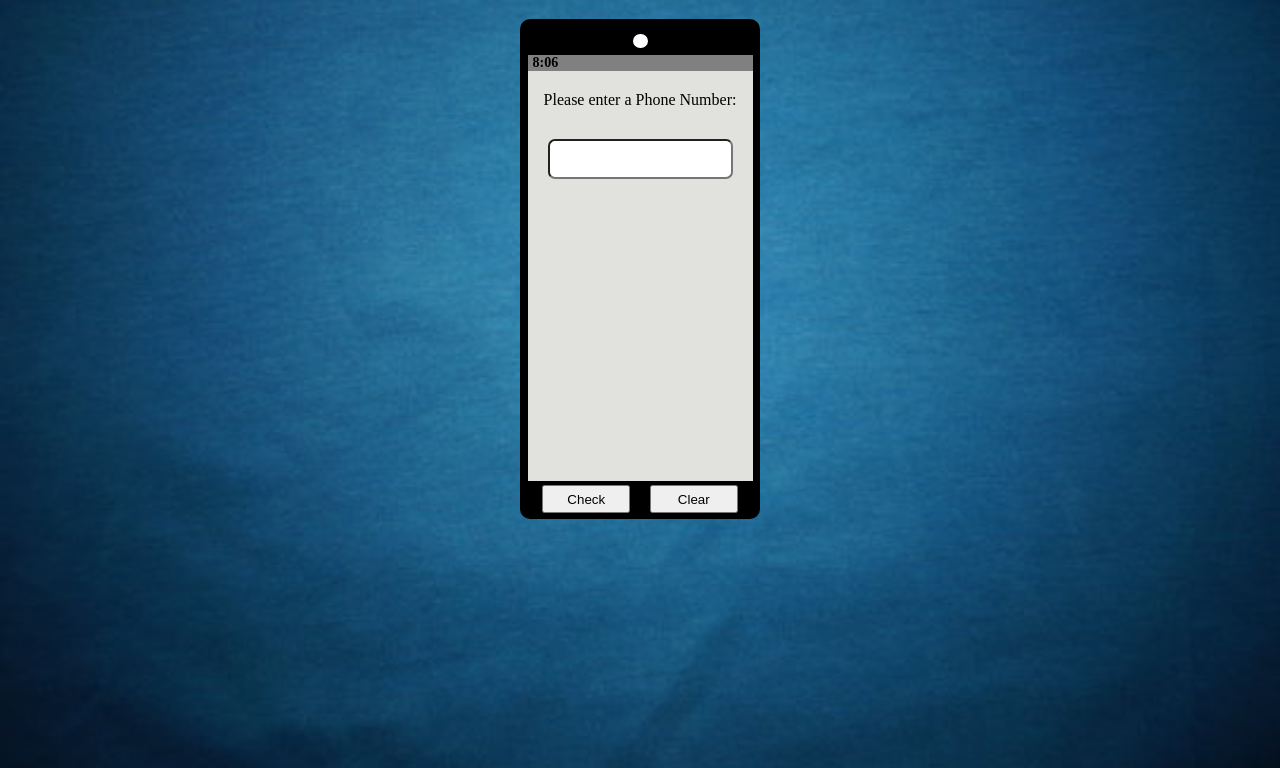
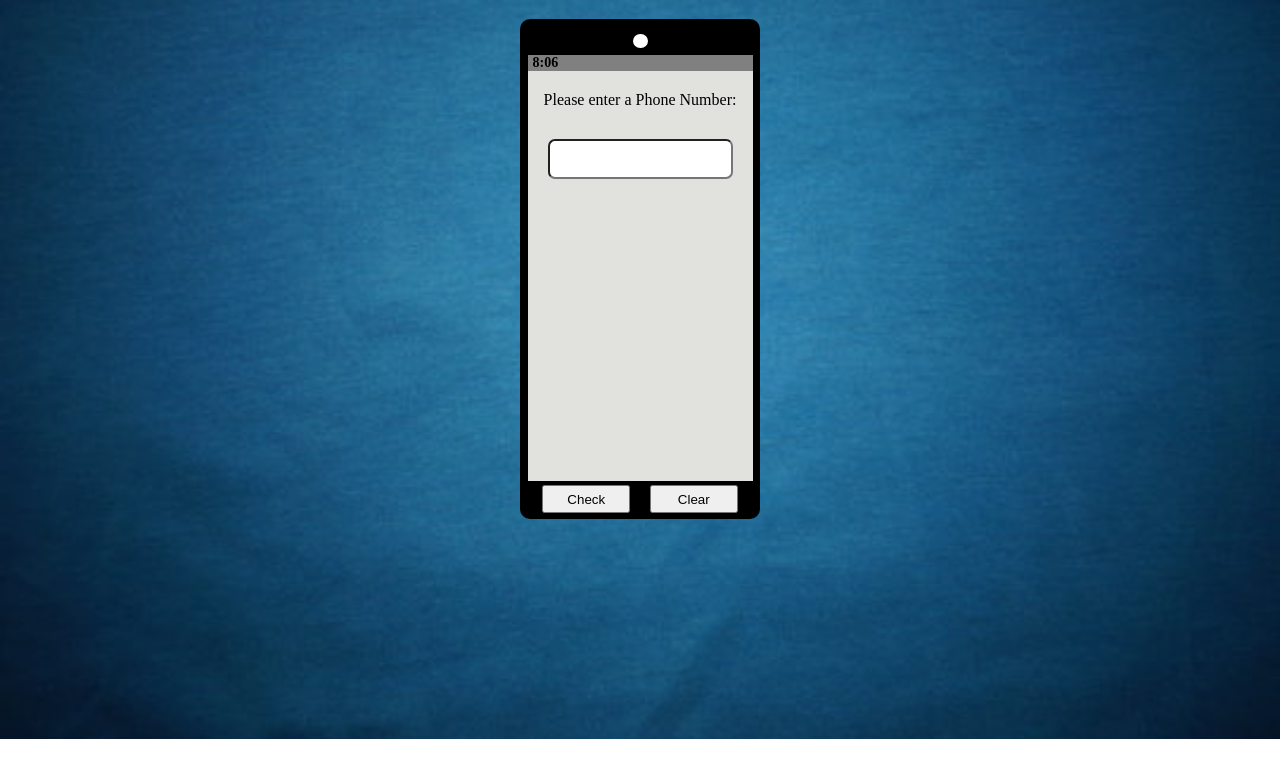
Before and after one commit to Kavitharshan/US-TELEPHONE-VALIDATOR, a plain HTML site: page index.html in a window 1280 px wide. Shown: the part 61-829 px from the top of the page. After the commit the page ends 800 px from the top, so only its background shows below. Drawn offline with Linux system fonts and the light colour scheme.

Commit message:
Removed background elements

```diff
--- a/styles.css
+++ b/styles.css
@@ -4,11 +4,7 @@
 
 body{
     background-image: url("blueback.jpg");
-    background-size: cover; /* Ensure the image covers the entire body */
-  background-position: center; /* Center the image */
-  background-repeat: no-repeat; /* Prevent repeating */
-  background-attachment: fixed; /* Optional: Fix background image during scroll */
-  min-height: 100vh;
+    background-size: cover;
 }
 
 h1{
@@ -101,7 +97,7 @@ label{
 
 @media only screen and (max-width: 1500px) {
 
-    }
+
     #casingdiv {
         height: 500px;
         width: 240px;
@@ -113,3 +109,4 @@ label{
         width: 225px;
         margin-top: 22px;
     }
+}
```
